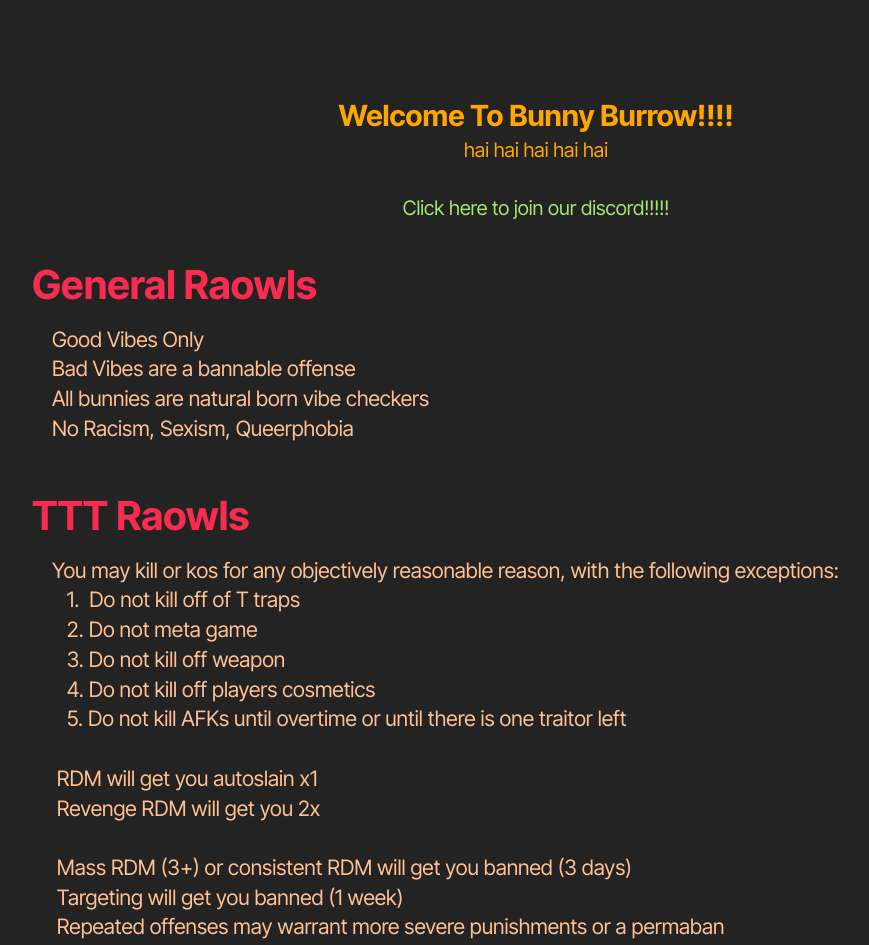
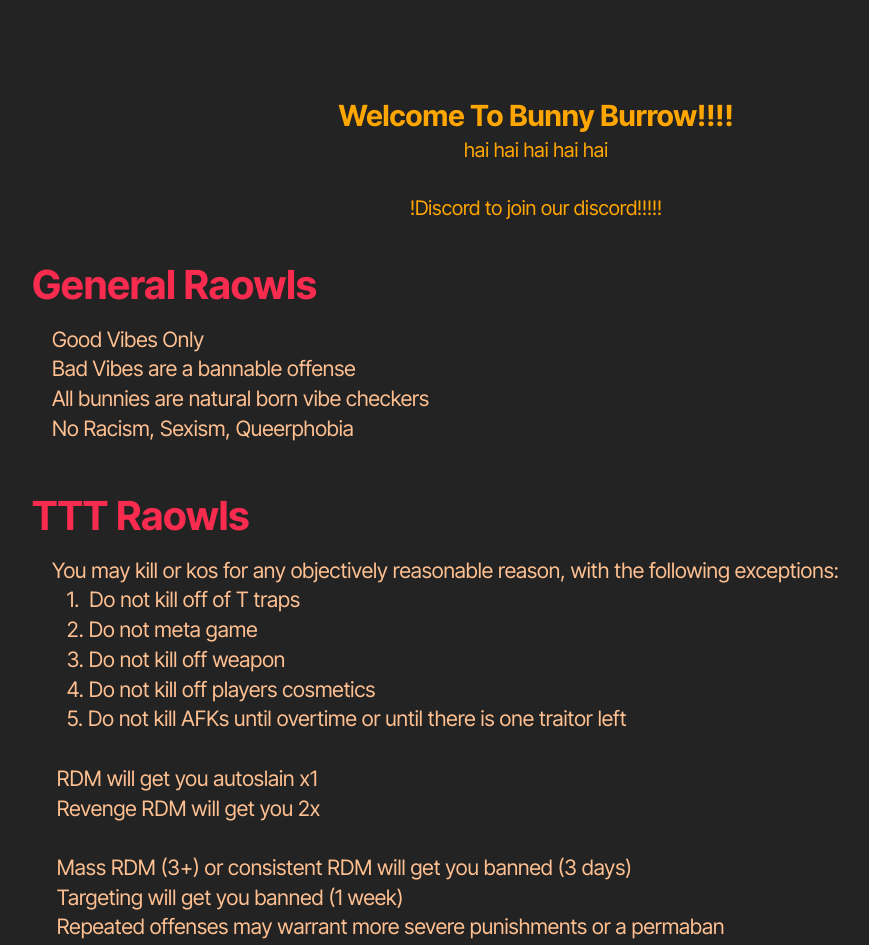
Before and after one commit to SuperThaye/bbmotd, a plain HTML site: page index.html in a window 1280 px wide. Shown: the whole page, without its empty margins (104-973 px from the left). Drawn offline with Linux system fonts and the light colour scheme.

Commit message:
removed discord link since it doesnt work

```diff
--- a/index.html
+++ b/index.html
@@ -38,7 +38,7 @@
                     <h5 class="mbr-section-subtitle mbr-fonts-style mb-5 mt-10 display-10">
                         hai hai hai hai hai</h5>
                     <h5 class="mbr-section-subtitle mbr-fonts-style mb-1 mt-10 display-20">
-                            <a href="https://discord.gg/fxxJYCQNNG" target="_blank">Click here to join our discord!!!!!</a></h5>
+                        !Discord to join our discord!!!!!</h5>
                 </div>
                 <div class="item features-without-image col-12 active">
                     <div class="item-wrapper">
```
